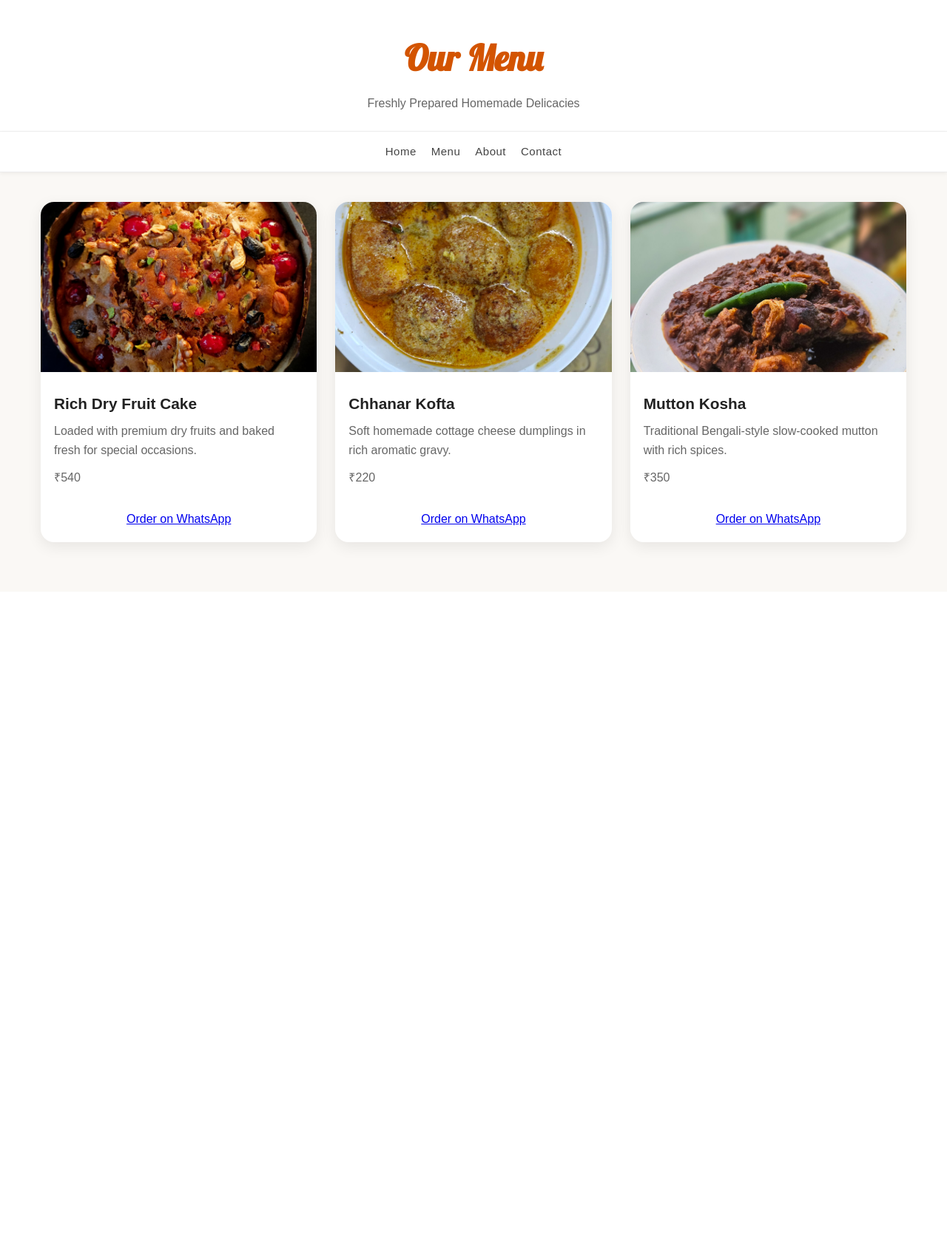
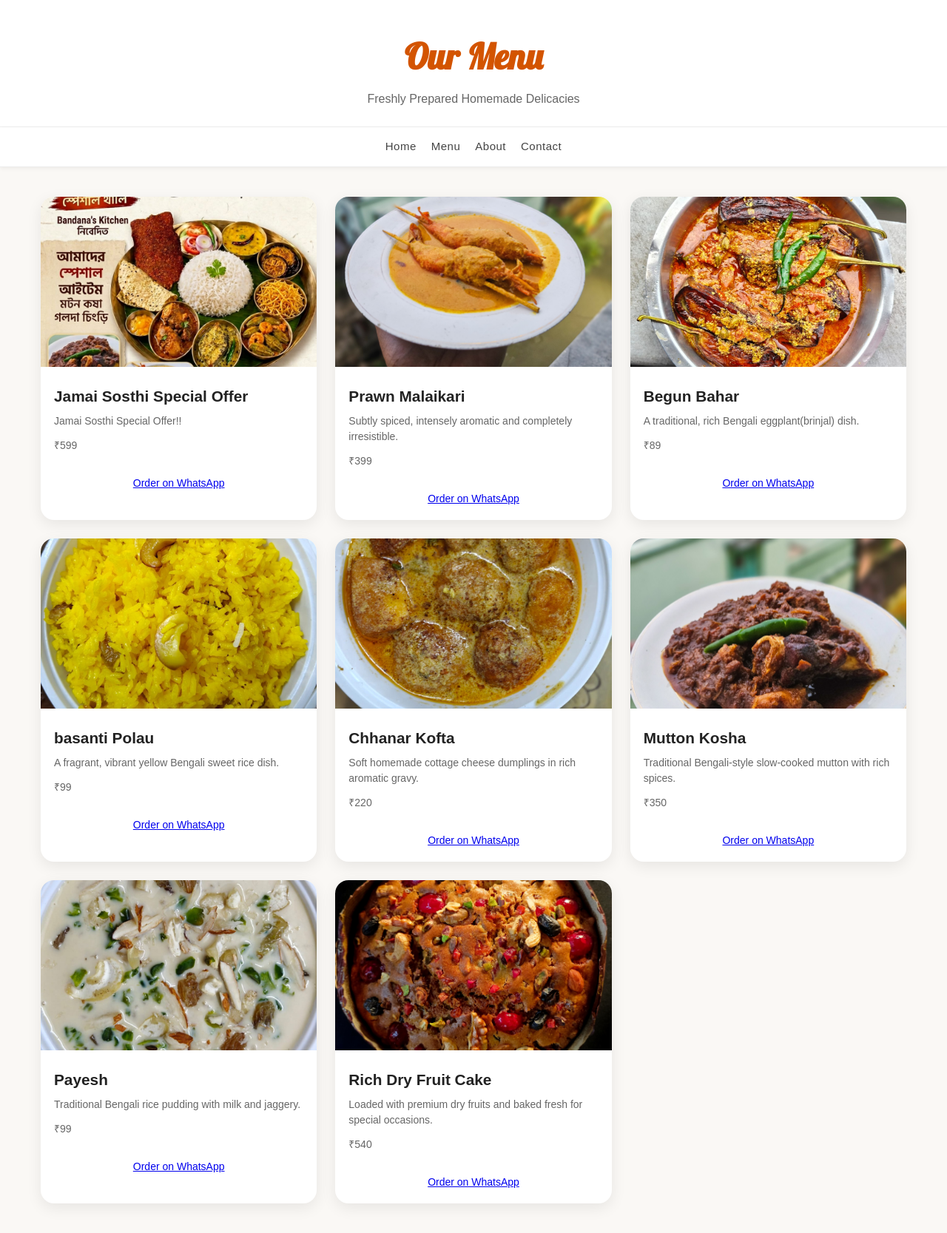
Before and after one commit to GitBrishti/cloud-kitchen, a Flask app: page /menu in a window 1280 px wide. Shown: the whole page at 74% size. Before the commit the page ends 749 px from the top, so only its background shows below. Run offline with Flask 3, Linux system fonts and the light colour scheme.

Commit message:
many changes

```diff
--- a/static/css/style.css
+++ b/static/css/style.css
@@ -68,6 +68,18 @@ nav a:hover {
 color: #d35400;
 }
 
+/* =========================
+GLOBAL BODY STYLES
+========================= */
+body {
+    font-family: 'Poppins', sans-serif;
+    background: #faf8f5;
+    color: #444444;       /* Softened from harsh #333 for an eye-soothing look */
+    line-height: 1.5;     /* Slightly crisper text spacing */
+    font-size: 14px;      /* Slightly smaller global baseline font */
+    -webkit-font-smoothing: antialiased;
+}
+
 /* ==========================================================
    HERO BANNER (Optimized for 100% Desktop Viewport Zoom)
    ========================================================== */
--- a/templates/menu.html
+++ b/templates/menu.html
@@ -26,16 +26,64 @@
 <div class="menu">
 
     <div class="card">
-        <img src="{{ url_for('static', filename='images/rich_Dry_Fruit_Cake.jpg') }}" alt="Rich Dry Fruit Cake">
-        <h3>Rich Dry Fruit Cake</h3>
+        <img src="{{ url_for('static', filename='images/jamai.jpg') }}" alt="Jamai Sosthi Special Offer">
+        <h3>Jamai Sosthi Special Offer</h3>
 
         <p class="description">
-        Loaded with premium dry fruits and baked fresh for special occasions.
+        Jamai Sosthi Special Offer!!
         </p>
 
-        <p class="price">₹540</p>
+        <p class="price">₹599</p>
 
-         <a href="https://wa.me/9432162614?text=Hello%20I%20want%20to%20order%20Rich%20Dry%20Fruit%20Cake"
+         <a href="https://wa.me/9432162614?text=Hello%20I%20want%20to%20order%20on%20jamaisosthi"
+            class="order-btn">
+            Order on WhatsApp
+        </a>
+    </div>
+
+    <div class="card">
+        <img src="{{ url_for('static', filename='images/prawn.jpg') }}" alt="Prawn Malaikari">
+        <h3>Prawn Malaikari</h3>
+
+        <p class="description">
+        Subtly spiced, intensely aromatic and completely irresistible.
+        </p>
+
+        <p class="price">₹399</p>
+
+         <a href="https://wa.me/9432162614?text=Hello%20I%20want%20to%20order"
+            class="order-btn">
+            Order on WhatsApp
+        </a>
+    </div>
+
+    <div class="card">
+        <img src="{{ url_for('static', filename='images/begunbahar.jpg') }}" alt="Begun Bahar">
+        <h3>Begun Bahar</h3>
+
+        <p class="description">
+        A traditional, rich Bengali eggplant(brinjal) dish.
+        </p>
+
+        <p class="price">₹89</p>
+
+         <a href="https://wa.me/9432162614?text=Hello%20I%20want%20to%20order"
+            class="order-btn">
+            Order on WhatsApp
+        </a>
+    </div>
+
+    <div class="card">
+        <img src="{{ url_for('static', filename='images/polau.jpg') }}" alt="Basanti Polau">
+        <h3>basanti Polau</h3>
+
+        <p class="description">
+        A fragrant, vibrant yellow Bengali sweet rice dish.
+        </p>
+
+        <p class="price">₹99</p>
+
+         <a href="https://wa.me/9432162614?text=Hello%20I%20want%20to%20order%polau"
             class="order-btn">
             Order on WhatsApp
         </a>
@@ -73,6 +121,37 @@
         </a>
     </div>
 
+    <div class="card">
+        <img src="{{ url_for('static', filename='images/payesh.jpg') }}" alt="Payesh">
+        <h3>Payesh</h3>
+
+        <p class="description">
+        Traditional Bengali rice pudding with milk and jaggery.
+        </p>
+
+        <p class="price">₹99</p>
+
+         <a href="https://wa.me/9432162614?text=Hello%20I%20want%20to%20order%20payesh"
+            class="order-btn">
+            Order on WhatsApp
+        </a>
+    </div>
+    <div class="card">
+        <img src="{{ url_for('static', filename='images/rich_Dry_Fruit_Cake.jpg') }}" alt="Rich Dry Fruit Cake">
+        <h3>Rich Dry Fruit Cake</h3>
+
+        <p class="description">
+        Loaded with premium dry fruits and baked fresh for special occasions.
+        </p>
+
+        <p class="price">₹540</p>
+
+         <a href="https://wa.me/9432162614?text=Hello%20I%20want%20to%20order%20Rich%20Dry%20Fruit%20Cake"
+            class="order-btn">
+            Order on WhatsApp
+        </a>
+    </div>
+
 </div>
 
 </body>
```
Also changed, not shown: other parts of static/css/style.css (+123 -34 lines), templates/about.html (+8 -12 lines), static/images/Polau.jpg, static/images/begun_bahar.jpg (deleted), static/images/begunbahar.jpg (added), static/images/jamai.jpg (added), static/images/payesh.jpg (added), static/images/prawn.jpg (added), static/images/vegthali.jpg (renamed from static/images/Veg_Platter.jpg). Lines whose indentation alone changed are shown as unchanged.
